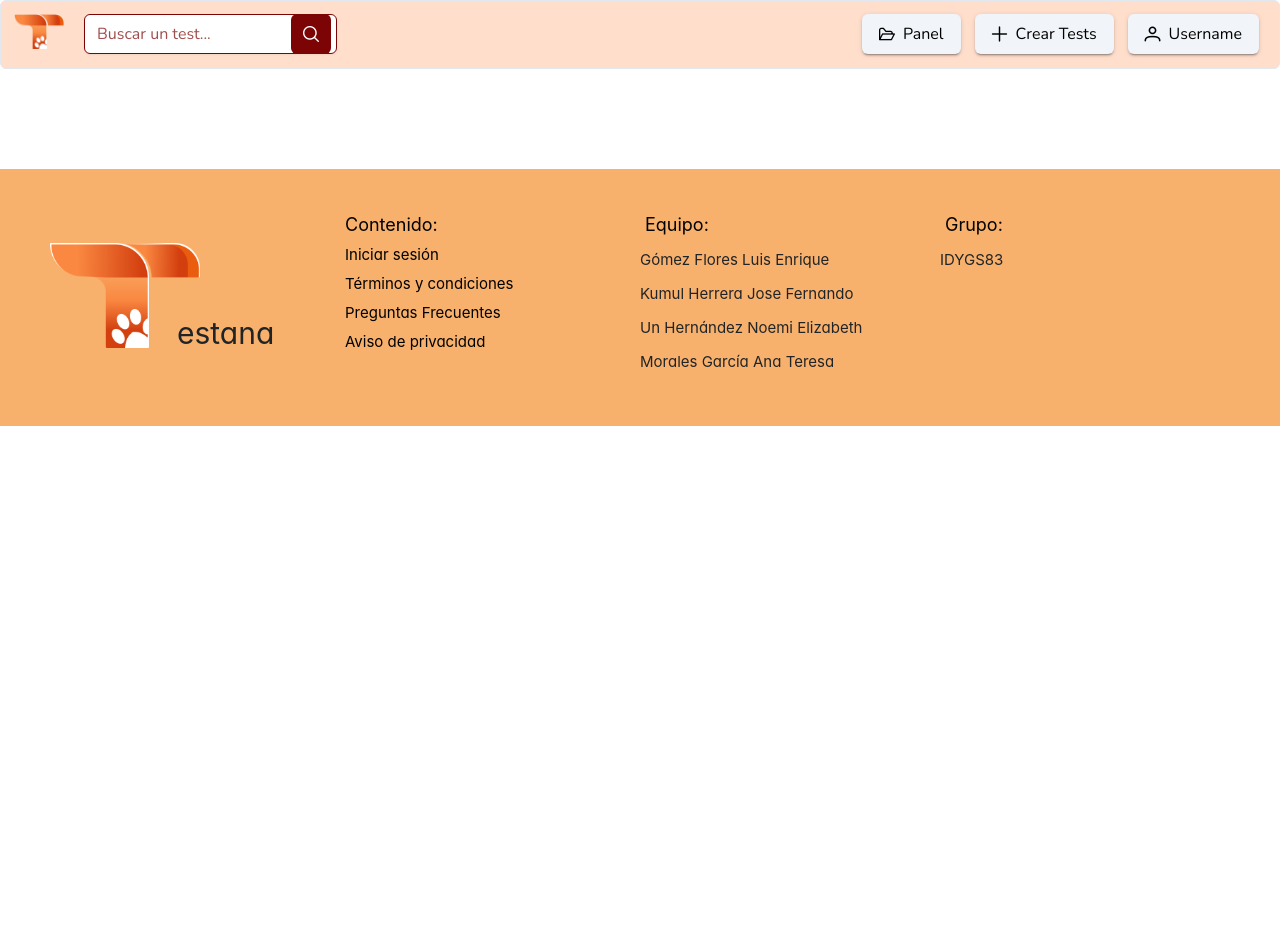
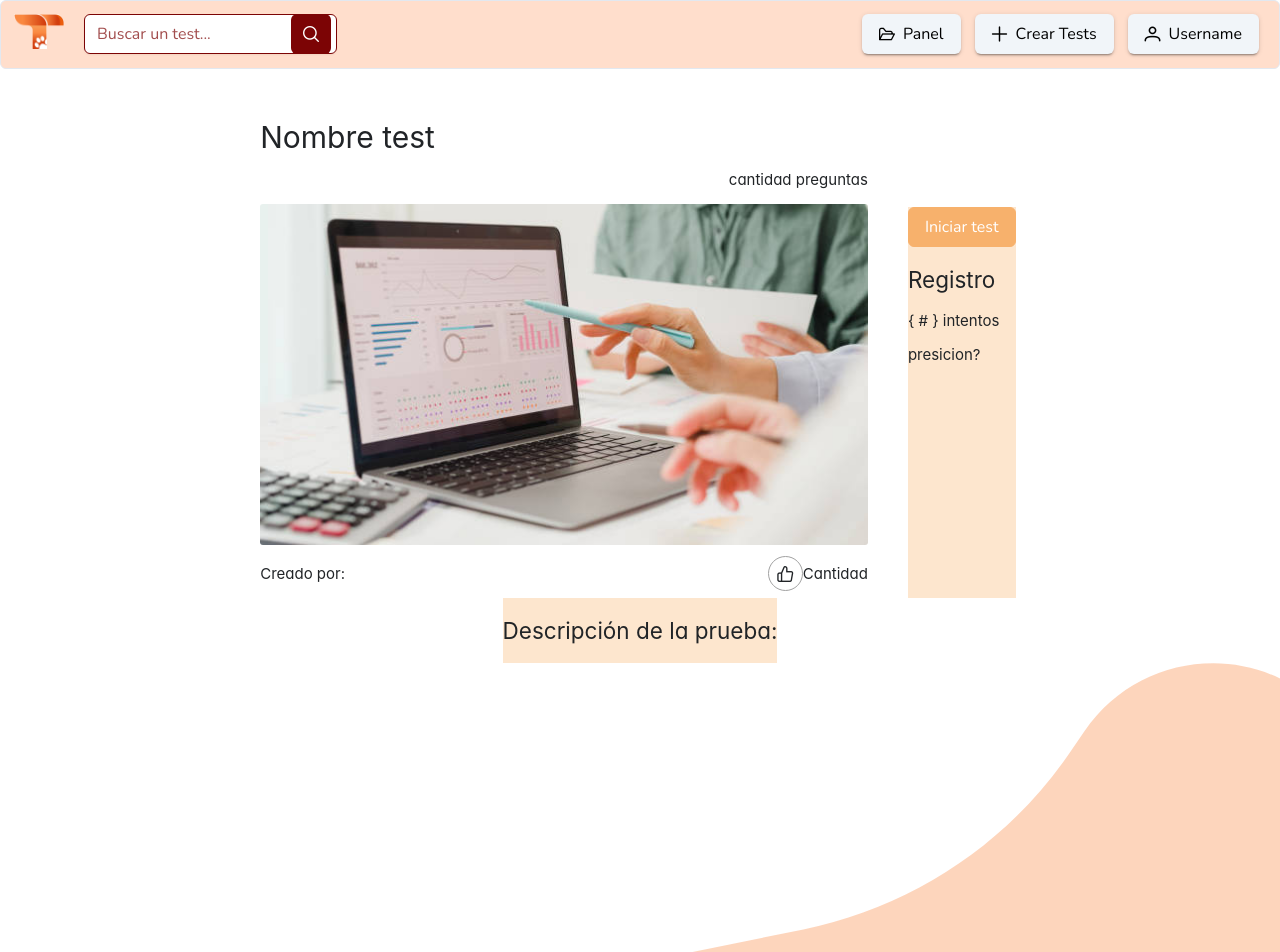
Before and after one commit to FernandoKumul/testana, a Vue app: page /view-test in a window 1280 px wide. Shown: the top 952 px of the page. Before the commit the page ends 800 px from the top, so only its background shows below. Built offline with nearby package versions, Linux system fonts and the light colour scheme.

Commit message:
styles (●ˇ∀ˇ●)

```diff
--- a/src/router/index.ts
+++ b/src/router/index.ts
@@ -60,8 +60,9 @@ const router = createRouter({
     },
     // 8
     {
-      path: '/test/:id',
-      name: 'test',
+      // path: '/test/:id',
+      path: '/view-test',
+      name: 'view-test',
       component: TestView
     },
     // 9
--- a/src/views/TestView.vue
+++ b/src/views/TestView.vue
@@ -6,11 +6,14 @@
       <div class="img-container">
         <h1>Nombre test</h1>
         <p>cantidad preguntas</p>
-        <img src="" alt="">
+        <img src="/src/assets/img/Reporte.jpg" alt="prueba">
 
         <div class="likes">
           <p>Creado por:</p>
-          <InputIcon class="pi pi-thumbs-up" ></InputIcon>
+          <div class="likes-icon">
+            <InputIcon class="pi pi-thumbs-up"></InputIcon>
+            <p>Cantidad</p>
+          </div>
         </div>
       </div>
 
@@ -22,15 +25,16 @@
       </div>
     </div>
 
-    <div class="img-container">
-      <h1>Nombre test</h1>
-      <p>Creado por:</p>
+    <div class="description">
+      <h2>Descripción de la prueba:</h2>
     </div>
 
-    <div class="description">
 
-    </div>
-
+  </div>
+  <div class="something">
+    <svg width="723" height="314" viewBox="0 0 723 314" fill="none" xmlns="http://www.w3.org/2000/svg">
+    <path d="M107.5 336L0.000109376 316.5L246.4 266.39C354.845 244.335 450.435 180.906 512.897 89.5526L527.585 68.0708C578.439 -6.30587 681.654 -22.0436 752.364 33.7978V33.7978C789.712 63.2928 811.5 108.264 811.5 155.854L811.5 248L811.5 316.5L289 336L107.5 336Z" fill="#FA8841" fill-opacity="0.35"/>
+</svg>
 
   </div>
 </template>
@@ -45,17 +49,84 @@ import 'primeicons/primeicons.css'
 
 <style scoped>
 
+.likes{
+  display: flex;
+  justify-content: space-between;
+}
+
+.likes-icon{
+  display: flex;
+
+  align-items: center
+}
+.likes-icon p {
+  margin: 0;
+  display: flex;
+  align-items: center;
+}
+
+.pi{
+  background-color: transparent;
+  border-radius: 50%;
+  height: 35px;
+  width: 35px;
+  padding: 5px;
+  border: solid 1px rgb(162, 162, 162);
+  display: flex;
+  align-items: center;
+  justify-content: center;
+}
+
+.something{
+  z-index: -1;
+  display: flex;
+  justify-content: end;
+  align-items: end;
+  align-content: end;
+  margin-bottom: -50px;
+}
+
 .all{
-margin: 0px 110px;
+  z-index: 0;
+  display: flex;
+  flex-direction: column;
+  align-items: center;
+}
+
+.part-1{
+  display: flex
+
+}
+
+.img-container{
+  width: 80%;
+}
+
+.img-container h1{
+  margin: 0;
+}
+
+.img-container img{
+  width: 100%;
+  object-fit: contain;
+  margin: 0;
+  border-radius: 3px;
+}
+
+.img-container p{
+  display: flex;
+  justify-content: end;
+
 }
 
 .description{
   background-color: #f7b26c54;
-
 }
 
 .button-container{
   background-color: #f7b26c54;
+  margin-left: 40px;
+  margin-top: 88px;
 
 }
 </style>
```
Also changed, not shown: src/assets/img/test-view.svg (added).
